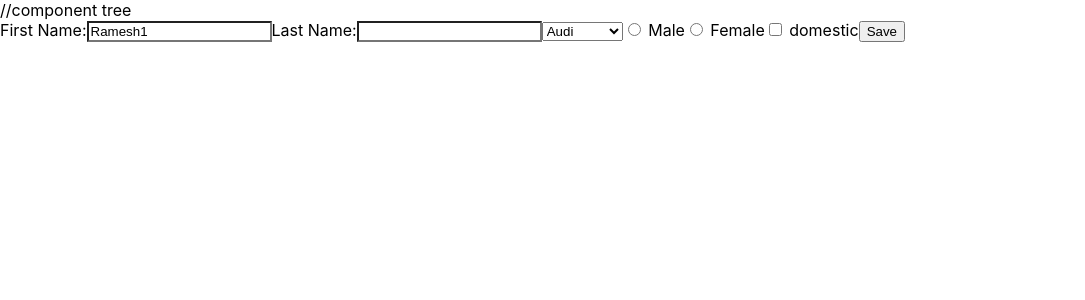
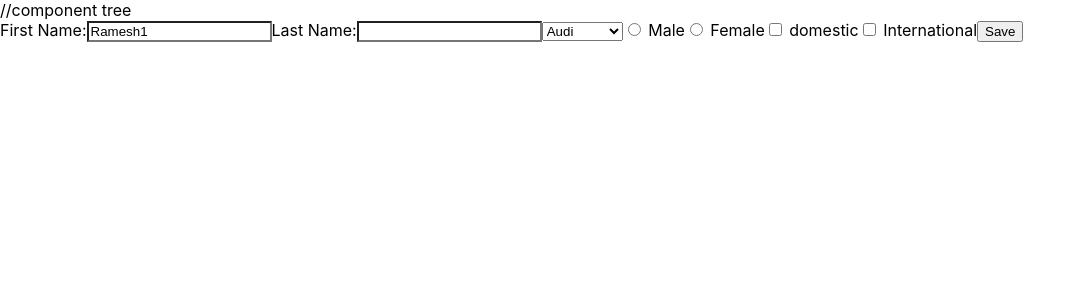
Before and after one commit to pariwesh06/itc-react, a React (Create React App) app: page / in a window 1280 px wide. Shown: the top 300 px of the page, without its empty margins (0-1085 px from the left). Built offline with nearby package versions, Linux system fonts and the light colour scheme.

Commit message:
multiple checkbox group

```diff
--- a/src/components/userform/userform.js
+++ b/src/components/userform/userform.js
@@ -7,7 +7,8 @@ export class Userform extends Component {//ECMA6 class
         super();
         this.state = {
             fname: 'Ramesh1',
-            carBrand: 'audi'
+            carBrand: 'audi',
+            isChecked:[]
         };
     }
     handleChange = (event) => {
@@ -40,9 +41,10 @@ export class Userform extends Component {//ECMA6 class
                 <label><input type='radio' value='female' name='gender' checked={this.state.gender == 'female'}
                     onChange={this.handleChange} /> Female</label>
 
-                <label><input type='checkbox' name='domestic' checked={this.state.isChecked}
+                <label><input type='checkbox' name='domestic' checked={this.state.isChecked[0]}
                     onChange={this.handleChange} /> domestic</label>
-
+                <label><input type='checkbox' name='international' checked={this.state.isChecked[1]}
+                    onChange={this.handleChange} /> International</label>
                 <button type='button' onClick={this.save}>Save</button>
             </form>
         )
```
Also changed, not shown: 1 other file (tests, documents, lock files or other folders).
